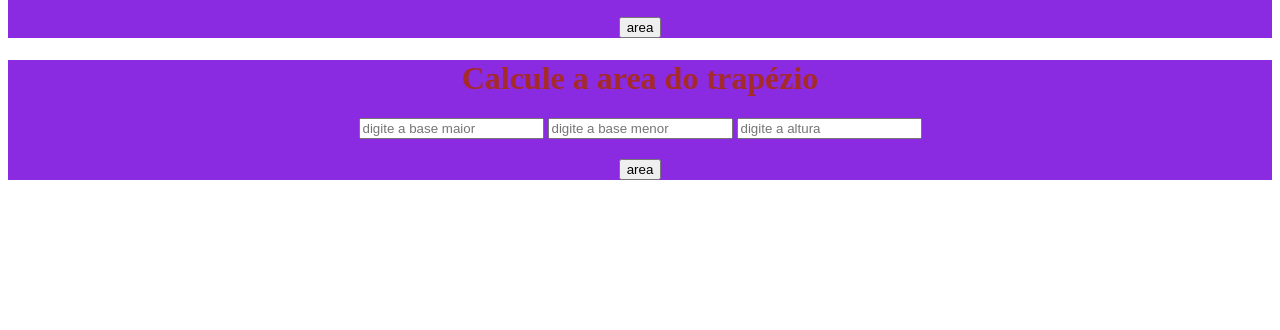
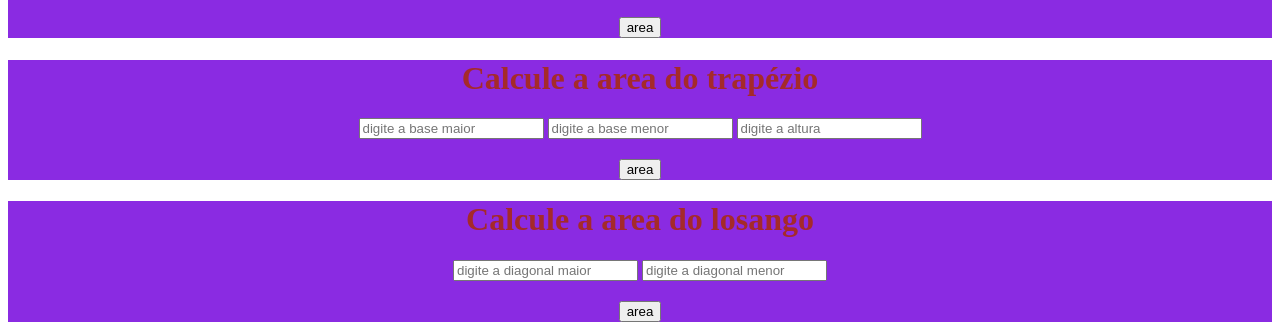
Before and after one commit to RyanCastor00/atividade-aula-2, a plain HTML site: page index.html in a window 1280 px wide. Shown: the part 658-988 px from the top of the page. Before the commit the page ends 846 px from the top, so only its background shows below. Drawn offline with Linux system fonts and the light colour scheme.

Commit message:
losangulo

```diff
--- a/index.html
+++ b/index.html
@@ -66,6 +66,13 @@
         <h2 id="resultado7"></h2>
         <button onclick="areat()">area</button>
     </div>
+    <div class="row">
+        <h1>Calcule a area do losango</h1>
+        <input type="text" id="15" placeholder="digite a diagonal maior"></input>
+        <input type= "text" id="16" placeholder="digite a diagonal menor"></input>
+        <h2 id="resultado8"></h2>
+        <button onclick="areal()">area</button>
+    </div>
 </div>
 </body>
 <script src="./script.js"></script>
--- a/script.js
+++ b/script.js
@@ -47,9 +47,18 @@ function arear(){
 function areat(){
     let num12
     let num13
+    let num14
     num12 = parseInt (document.getElementById('12').value)
     num13 = parseInt (document.getElementById('13').value)
     num14 = parseInt (document.getElementById('14').value)
     document.getElementById('resultado7').innerText = (num12+num13)*num14
     console.log((num12+num13)*num14)
 }
+function areal(){
+    let num15
+    let num16
+    num15 = parseInt (document.getElementById('15').value)
+    num16 = parseInt (document.getElementById('16').value)
+    document.getElementById('resultado8').innerText = num15*num16/2
+    console.log((num12+num13)*num14)
+}
```
